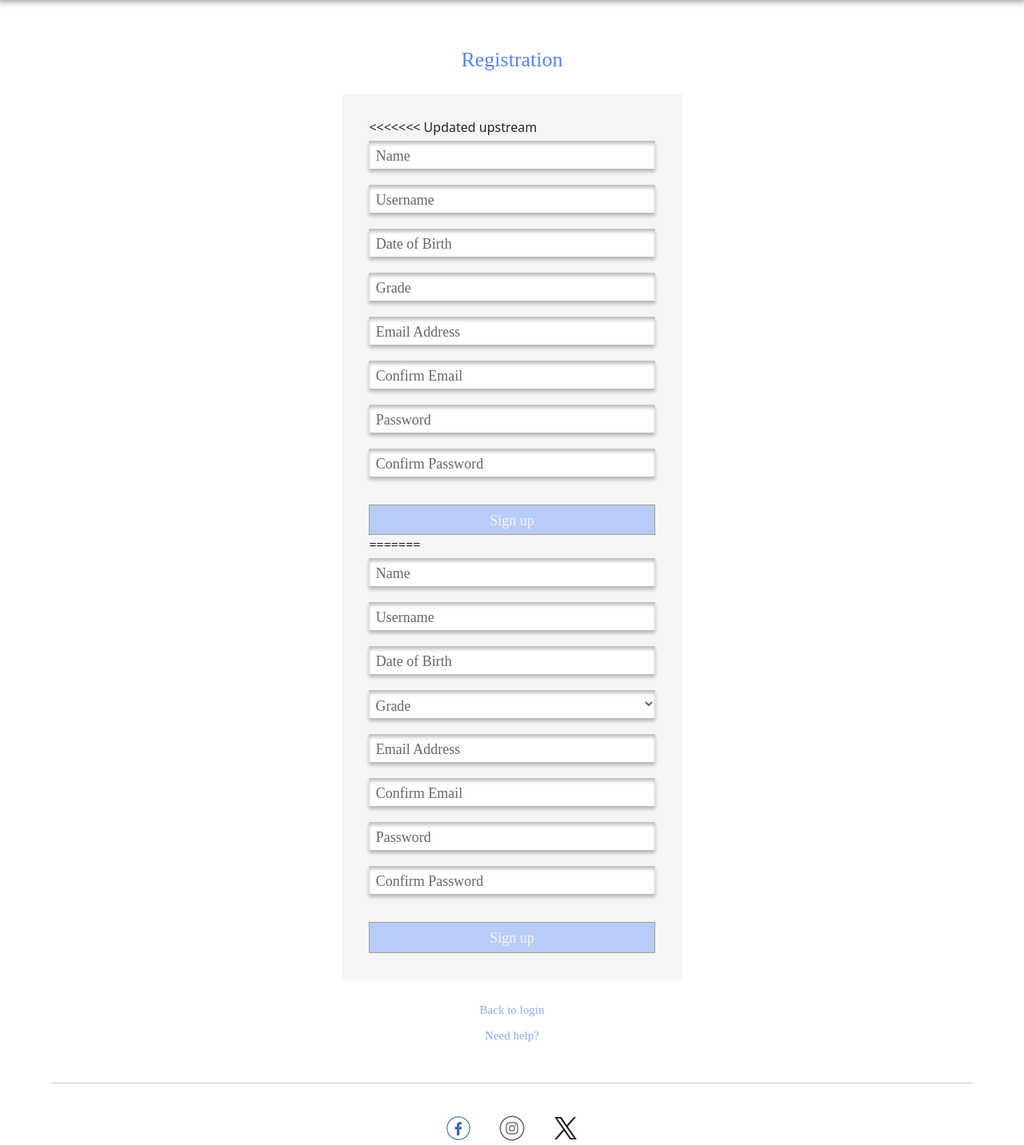
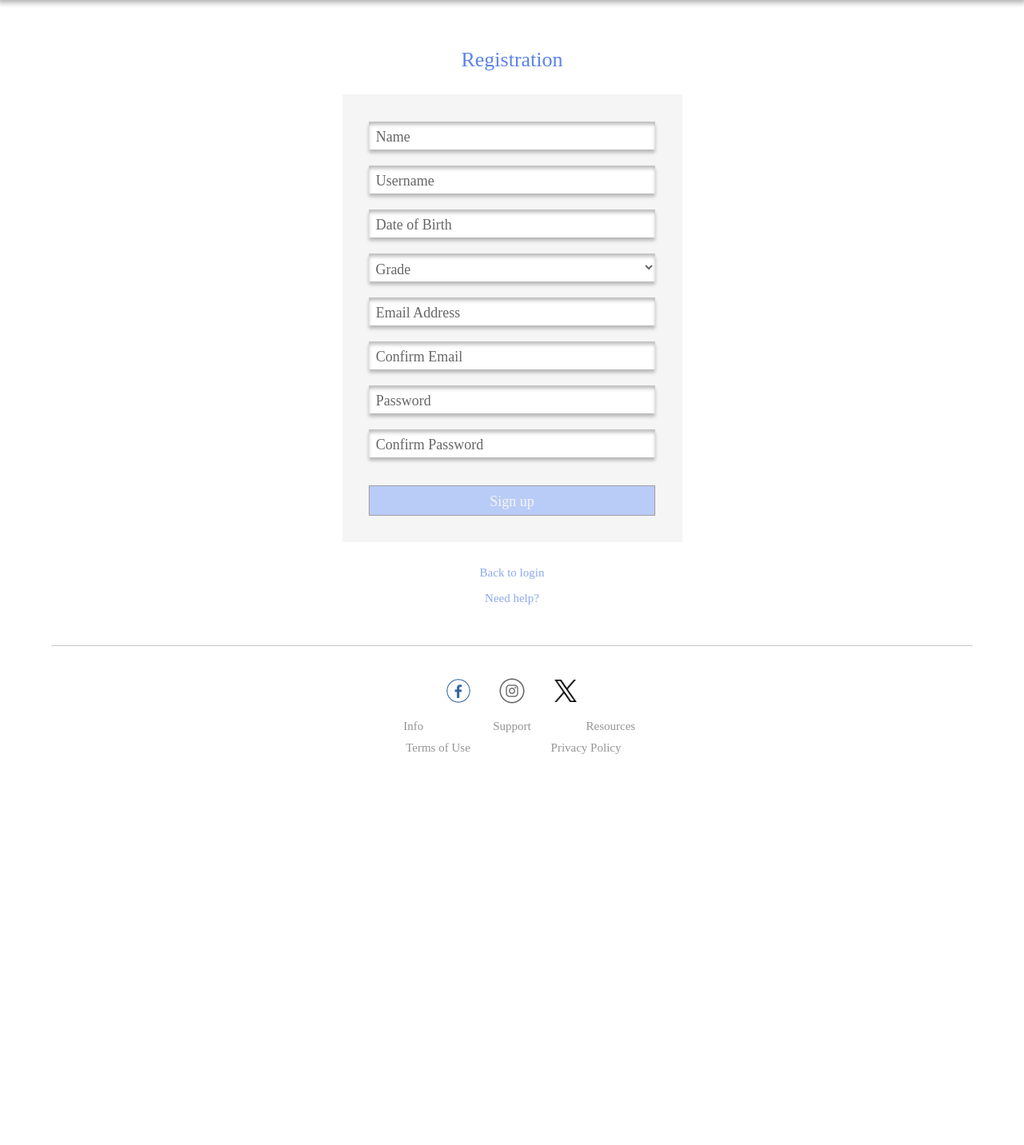
Before and after one commit to DSC-McMaster-U/Gamified-Learning-Platform, a Flask app: page /register in a window 1280 px wide. Shown: the part 60-1492 px from the top of the page at 80% size. After the commit the page ends 1003 px from the top, so only its background shows below. Run offline with Flask 3, Linux system fonts and the light colour scheme; some web fonts are replaced.

Commit message:
Update register.html

```diff
--- a/app/src/templates/register.html
+++ b/app/src/templates/register.html
@@ -14,17 +14,6 @@
 
         <div id="register-box" class="container">
             <form id="register-form" action="/register" method="post">
-<<<<<<< Updated upstream
-                <input class="register-form-text" type="text" name="name" id="form-name" placeholder="Name">
-                <input class="register-form-text" type="text" name="username" id="form-username" placeholder="Username">
-                <input class="register-form-text register-form-date" type="text" name="date_of_birth" id="form-dob" placeholder="Date of Birth">
-                <input class="register-form-text" type="text" name="grade" id="form-grade" placeholder="Grade">
-                <input class="register-form-text body-text" type="text" name="email" id="form-user" placeholder="Email Address">
-                <input class="register-form-text body-text" type="text" name="confirm_email" id="form-confirm-email" placeholder="Confirm Email">
-                <input class="register-form-text" type="password" name="password" id="form-pwd" placeholder="Password">
-                <input class="register-form-text" type="password" name="confirm_password" id="form-confirm-pwd" placeholder="Confirm Password">
-                <button class="register-form-btn body-text" type="submit">Sign up</button>
-=======
                 <!-- Using Jinja2 for class toggle in initial page load, since there's no CSS previous sibling selector -->
                 {% with errors = get_flashed_messages(with_categories = true) %}
                     {% if errors %}
@@ -42,7 +31,6 @@
                             {% else %}
                                 <input class="register-form-text body-text" type="text" name="name" id="form-name" placeholder="Name">
                             {% endif %}
->>>>>>> Stashed changes
 
                             {% if category == "error_username" %}
                                 <input class="register-form-text body-text show-error" type="text" name="username" id="form-username" placeholder="Username">
```
